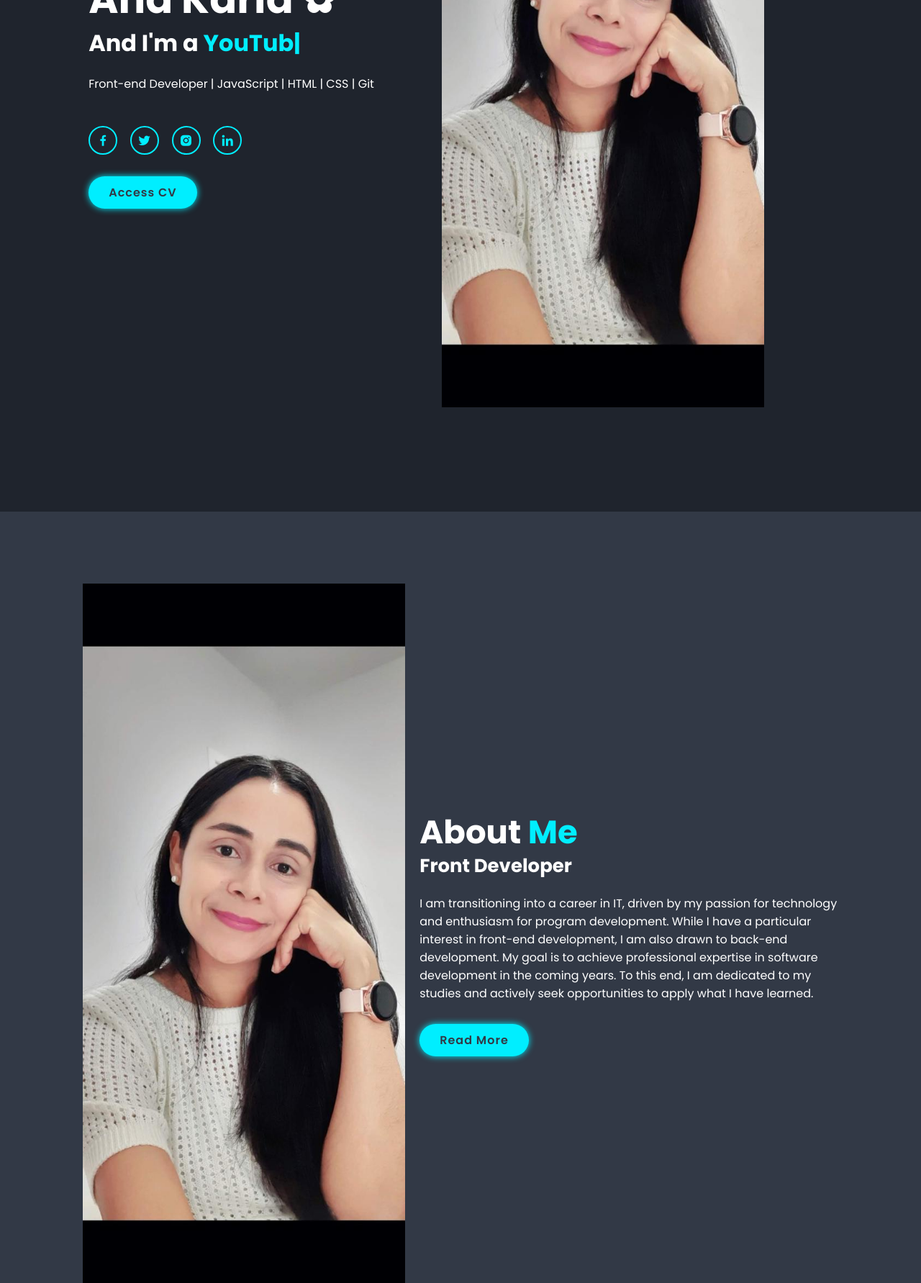
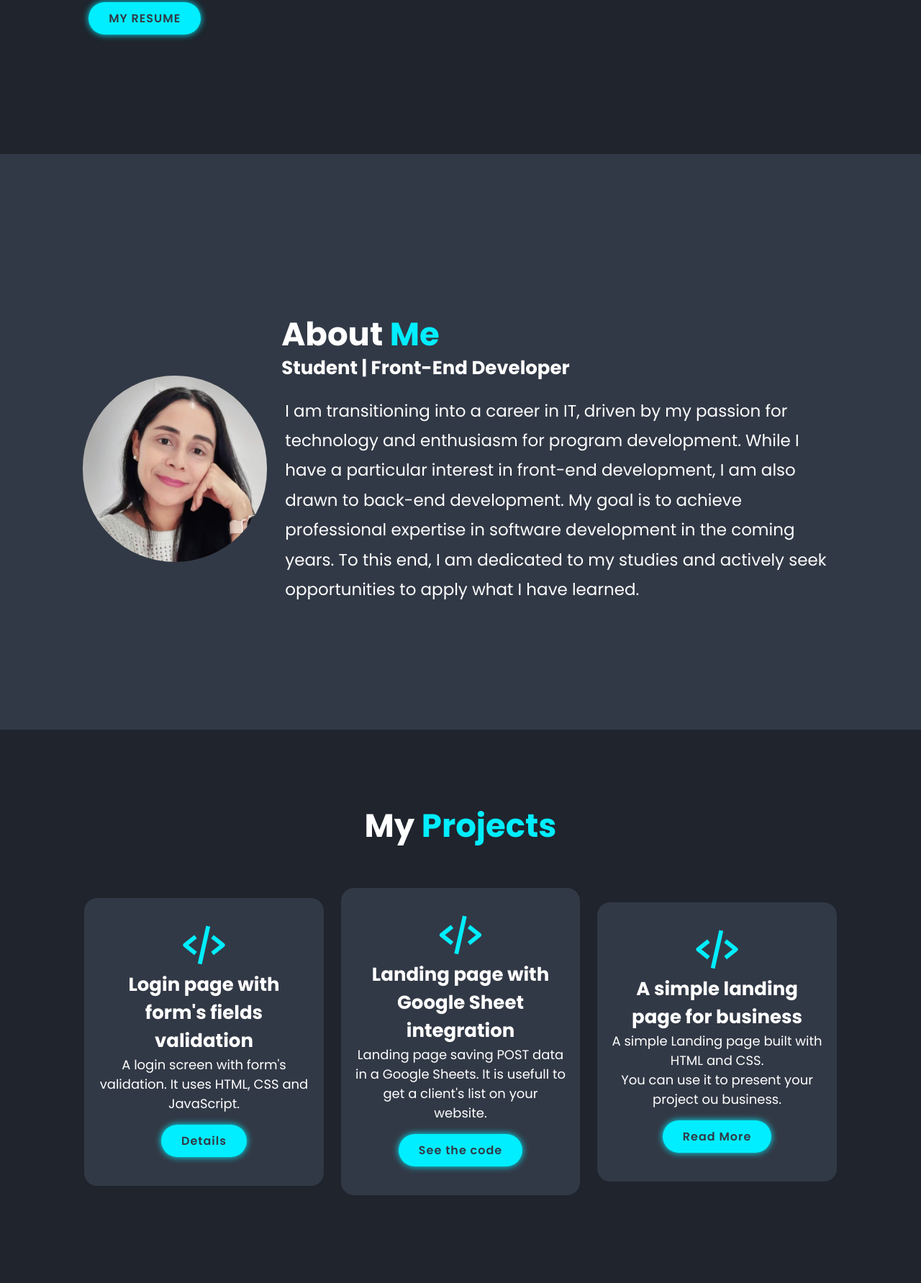
Before and after one commit to k4rlla/k4rlla.github.io, a plain HTML site: page index.html in a window 1280 px wide. Shown: the part 586-2369 px from the top of the page at 72% size. Drawn offline with nearby package versions, Linux system fonts and the light colour scheme; a web font is replaced by a local one.

Commit message:
Improving design

```diff
--- a/index.html
+++ b/index.html
@@ -5,28 +5,22 @@
     <meta charset="UTF-8">
     <meta http-equiv="X-UA-Compatible" content="IE=edge">
     <meta name="viewport" content="width=device-width, initial-scale=1.0">
-    <title>My portfolio / Karla</title>
-
+    <title>Ana Karla Oliveira - Frontend Developer</title>
     <!--box icons-->
     <link href='https://unpkg.com/boxicons@2.1.4/css/boxicons.min.css' rel='stylesheet'>
-
     <!--custom css-->
     <link rel="stylesheet" href="style.css">
 </head>
-
 <body>
 
     <!-- header design-->
     <header class="header">
-        <a href="#" class="logo">Portfolio</a>
-
+        <a href="#" class="logo">Ana Karla - Portfolio</a>
         <i class='bx bx-menu' id="menu-icon"></i>
-
         <nav class="navbar">
             <a href="#home" class="active">Home</a>
             <a href="#about">About</a>
-            <a href="#services">Services</a>
-            <a href="#portfolio">Portfolio</a>
+            <a href="#services">My Projects</a>
             <a href="#contact">Contact</a>
         </nav>
 
@@ -38,68 +32,84 @@
             <h3>Hello, It's Me</h3>
             <h1>Ana Karla ✿ </h1>
             <h3>And I'm a <span class="multiple-text"></span> </h3>
-            <p>Front-end Developer | JavaScript | HTML | CSS | Git</p> <br>
+            <p>
+                Front-end Developer| JavaScript | HTML | CSS | Git
             </p>
             <div class="social-media">
-                <a href="https://github.com/k4rlla"><i class='bx bxl-facebook'></i></a>
-                <a href="https://x.com/KarllaOliv"><i class='bx bxl-twitter'></i></a>
-                <a href="https://www.instagram.com/t3rcio_e_karla/"><i class='bx bxl-instagram-alt'></i></a>
-                <a href="https://www.linkedin.com/in/karlla-oliveira/"><i class='bx bxl-linkedin'></i></a>
+                <a href="https://www.linkedin.com/in/karlla-oliveira/" target="_blank"><i class='bx bxl-linkedin'></i></a>
+                <a href="https://github.com/k4rlla" target="_blank"><i class='bx bxl-github'></i></a>
+                <a href="https://x.com/KarllaOliv" target="_blank"><i class='bx bxl-twitter'></i></a>
+                <a href="https://www.instagram.com/t3rcio_e_karla/" target="_blank"><i class='bx bxl-instagram-alt'></i></a>
             </div>
-            <a href="https://docs.google.com/document/d/1LFp5Z4YmGhLSm77BO3Vf9siD8keSzji5KL01-rmvXTA/edit?usp=sharing" target="_blank" class="btn" download>Access CV</a>
+            <a
+            href="https://docs.google.com/document/d/1LFp5Z4YmGhLSm77BO3Vf9siD8keSzji5KL01-rmvXTA/edit?usp=sharing"
+            target="_blank" class="btn" download>
+            MY RESUME</a>
 
         </div>
         <div class="home-img">
-            <img src="img/k.jpeg" alt="Karla">
+            <!-- <img src="img/topo_2.jpeg" alt="topo.jpeg" title="Programming"> -->
+            <img src="img/topo__X.png" alt="Karla's photo">
         </div>
-
     </section>
     <!-- about section design -->
     <section class="about" id="about">
         <div class="about-img">
-            <img src="img/k.jpeg" alt="Karla's photo">
+            <img src="img/karlla.jpeg" alt="Karla's photo">
         </div>
         <div class="about-content">
             <h2 class="heading">About <span>Me</span></h2>
-            <h3>Front Developer</h3>
-            <p>I am transitioning into a career in IT, driven by my passion for technology and enthusiasm for program development. While I have a particular interest in front-end development, I am also drawn to back-end development. My goal is to achieve professional expertise in software development in the coming years. To this end, I am dedicated to my studies and actively seek opportunities to apply what I have learned.</p>
-            <a href="#" class="btn">Read More</a>
+            <h3>Student | Front-End Developer</h3>
+            <p>I am transitioning into a career in IT,
+                driven by my passion for technology and enthusiasm for program development.
+                While I have a particular interest in front-end development,
+                I am also drawn to back-end development.
+                My goal is to achieve professional expertise in software development in the coming years.
+                To this end, I am dedicated to my studies and actively seek opportunities to apply what I have learned.
+            </p>
         </div>
     </section>
 
     <!--service section design-->
     <section class="services" id="services">
-        <h2 class="heading">Our <span>Services</span></h2>
+        <h2 class="heading">My <span>Projects</span></h2>
 
         <div class="services-container">
             <div class="services-box">
                 <i class='bx bx-code-alt'></i>
-                <h3>Web Development</h3>
-                <p>Lorem ipsum, dolor sit amet consectetur adipisicing elit. Impedit, voluptas provident at culpa libero
-                    aliquam facere nesciunt possimus! Iste, obcaecati.</p>
-                <a href="#" class="btn">Read More</a>
+                <h3>Login page with form's fields validation</h3>
+                <p>
+                    A login screen with form's validation. It uses HTML, CSS and JavaScript.
+                </p>
+                <br/>
+                <a href="https://github.com/k4rlla/vgtech-login" target="_blank" class="btn">Details</a>
             </div>
 
             <div class="services-box">
-                <i class='bx bxs-paint'></i>
-                <h3>Graphic Design </h3>
-                <p>Lorem ipsum, dolor sit amet consectetur adipisicing elit. Impedit, voluptas provident at culpa libero
-                    aliquam facere nesciunt possimus! Iste, obcaecati.</p>
-                <a href="#" class="btn">Read More</a>
+                <i class='bx bx-code-alt'></i>
+                <h3>Landing page with Google Sheet integration</h3>
+                <p>
+                    Landing page saving POST data in a Google Sheets. It is usefull to get a client's list on your website.
+                </p>
+                <br/>
+                <a href="https://github.com/k4rlla/projeto-landing-page" target="_blank" class="btn">See the code</a>
             </div>
 
             <div class="services-box">
-                <i class='bx bx-bar-chart-alt'></i>
-                <h3>Digital Marketing</h3>
-                <p>Lorem ipsum, dolor sit amet consectetur adipisicing elit. Impedit, voluptas provident at culpa libero
-                    aliquam facere nesciunt possimus! Iste, obcaecati.</p>
-                <a href="#" class="btn">Read More</a>
+                <i class='bx bx-code-alt'></i>
+                <h3>A simple landing page for business</h3>
+                <p>
+                    A simple Landing page built with HTML and CSS. <br/>
+                    You can use it to present your project ou business. <br/>
+                </p>
+                <br/>
+                <a href="https://github.com/k4rlla/dnc-desafio1-landingpage" target="_blank" class="btn">Read More</a>
             </div>
         </div>
     </section>
 
     <!--portfolio section design-->
-    <section class="portfolio" id="portfolio">
+    <!-- <section class="portfolio" id="portfolio">
         <h2 class="heading">Latest <span>Project</span></h2>
         <div class="portfolio-container">
             <div class="portfolio-box">
@@ -155,10 +165,13 @@
                 </div>
             </div>
         </div>
-    </section>
+    </section> -->
     <!--contact section design-->
     <section class="contact" id="contact">
-        <h2 class="heading">Contact <span>Me!</span> </h2>
+        <h2 class="heading">Talk to <span>Me!</span> </h2>
+        <p>
+            I would love to hear what you have to say! ;-)
+        </p>
 
         <form action="https://api.sheetmonkey.io/form/v3TieWcMcfmjGMv3XVHFXp" method="post">
             <div class="input-box">
--- a/script.js
+++ b/script.js
@@ -52,7 +52,7 @@ ScrollReveal().reveal('.home-content p, .about-content', { origin: 'right'});
 
 /*======================= typed js ========    ============ */
 const typed  = new Typed('.multiple-text', {
-    strings: ['Frontend Developer', 'YouTuber', 'Blogger'],
+    strings: ['Student', 'Programming lover', 'Front-end Developer'],
     typeSpeed: 100,
     backSpeed: 100,
     backDelay: 1000,
--- a/style.css
+++ b/style.css
@@ -82,8 +82,10 @@ section {
 }
 
 .home-img img {
-    width: 35vw;
-    animation: floatImage 4s ease-in-out infinite;
+    width: 20vw;
+    animation: floatImage 5s ease-in-out infinite;
+    border-radius: 1000px;
+    border: solid 8px #0ef;
 }
 
 @keyframes floatImage {
@@ -118,15 +120,15 @@ span {
 }
 
 .home-content p {
-    font-size: 1.6rem;
+    font-size: 2.4rem;
 }
 
 .social-media a {
     display: inline-flex;
     justify-content: center;
     align-items: center;
-    width: 4rem;
-    height: 4rem;
+    width: 6rem;
+    height: 6rem;
     background: transparent;
     border: .2rem solid var(--main-color);
     border-radius: 50%;
@@ -172,7 +174,8 @@ span {
 }
 
 .about-img img {
-    width: 35vw;
+    width: 20vw;
+    border-radius:1000px;
 }
 
 .heading {
@@ -190,8 +193,9 @@ span {
 }
 
 .about-content p {
-    font-size: 1.6rem;
-    margin: 2rem 0 3rem;
+    font-size: 2.3rem;
+    line-height: 1.8em;
+    margin: 2rem 0.51rem 3rem;
 }
 
 .services h2 {
@@ -231,12 +235,21 @@ span {
 }
 
 .services-box p {
-    font-size: 1.6rem;
+    font-size: 1.8rem;
     margin: 1rem 0 3 rem;
 }
 
 .portfolio {
     background: var(--second-bg-color);
+}
+
+.contact {
+    background: var(--second-bg-color);
+}
+
+.contact p{
+    font-size: 2.3rem;
+    text-align: center;
 }
 
 .portfolio h2 {
@@ -335,7 +348,7 @@ span {
     padding: 1.5rem;
     font-size: 1.6rem;
     color: var(--text-color);
-    background: var(--second-bg-color);
+    background: var(--bg-color);
     border-radius: .8rem;
     margin: .7rem 0;
 }
```
Also changed, not shown: img/karlla.jpeg (added), img/topo__X.png (added).
